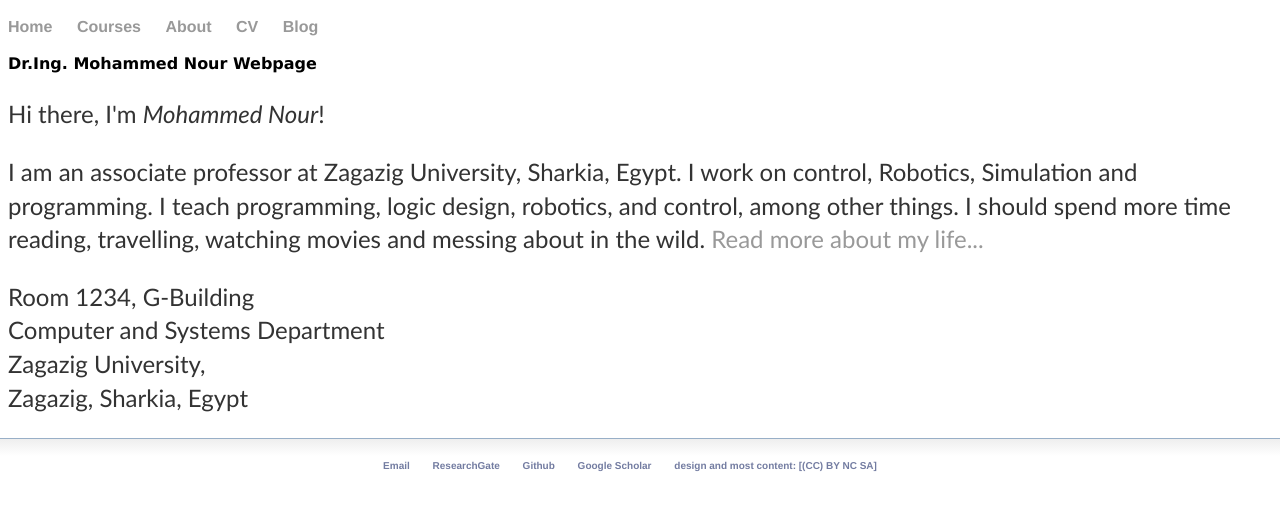
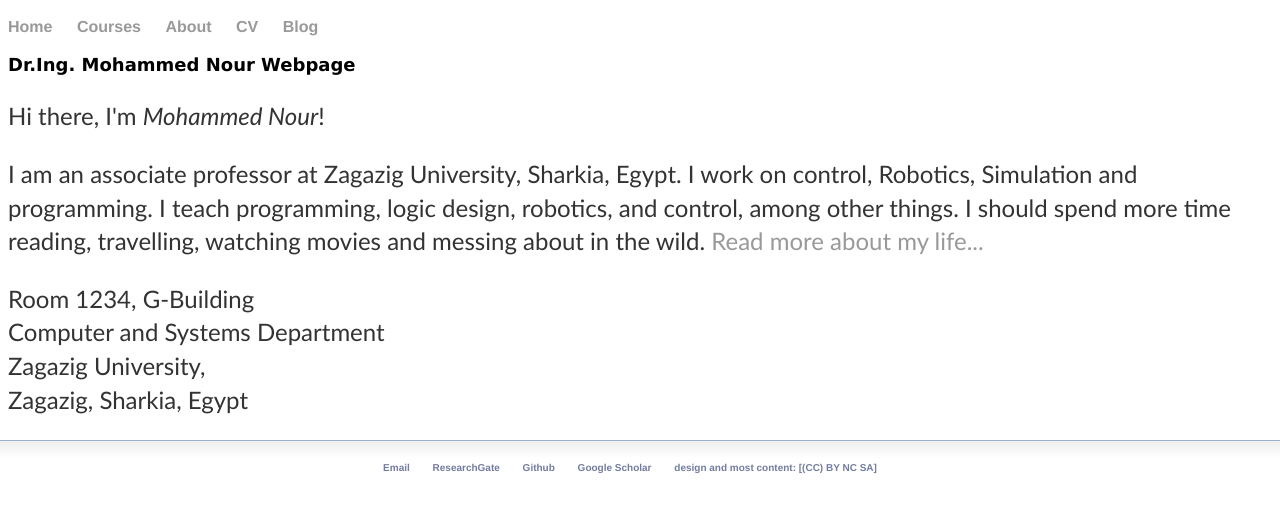
Before and after one commit to mnourgwad/mnourgwad.github.io, a Jekyll site: the page built from index.html, in a window 1280 px wide. Shown: the top 513 px of the page. Built offline with Jekyll 4.4.1, drawn with Linux system fonts in a browser that asks for light colours.

Commit message:
minor change to layout

```diff
--- a/css/main.css
+++ b/css/main.css
@@ -14,6 +14,7 @@ h1, h2, h3, h4 {font-family: 'Lucida Sans';
     			font-weight: bold;
    			 	font-size: medium; }
 
+h1 { font-size: large;  }
 /*
 h1 { font-size: 3em;  }
 h2 { font-size: 2.7em; }
```
